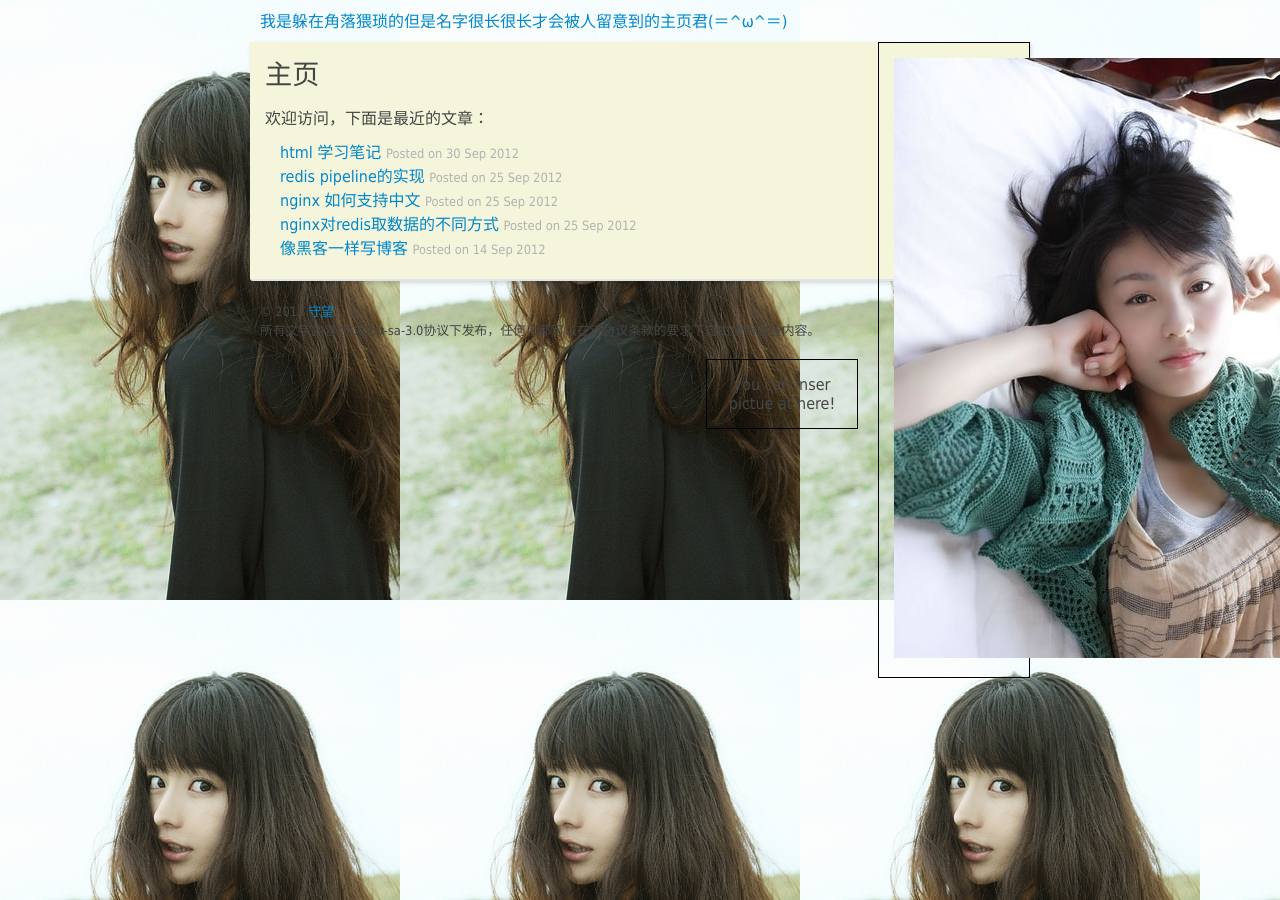
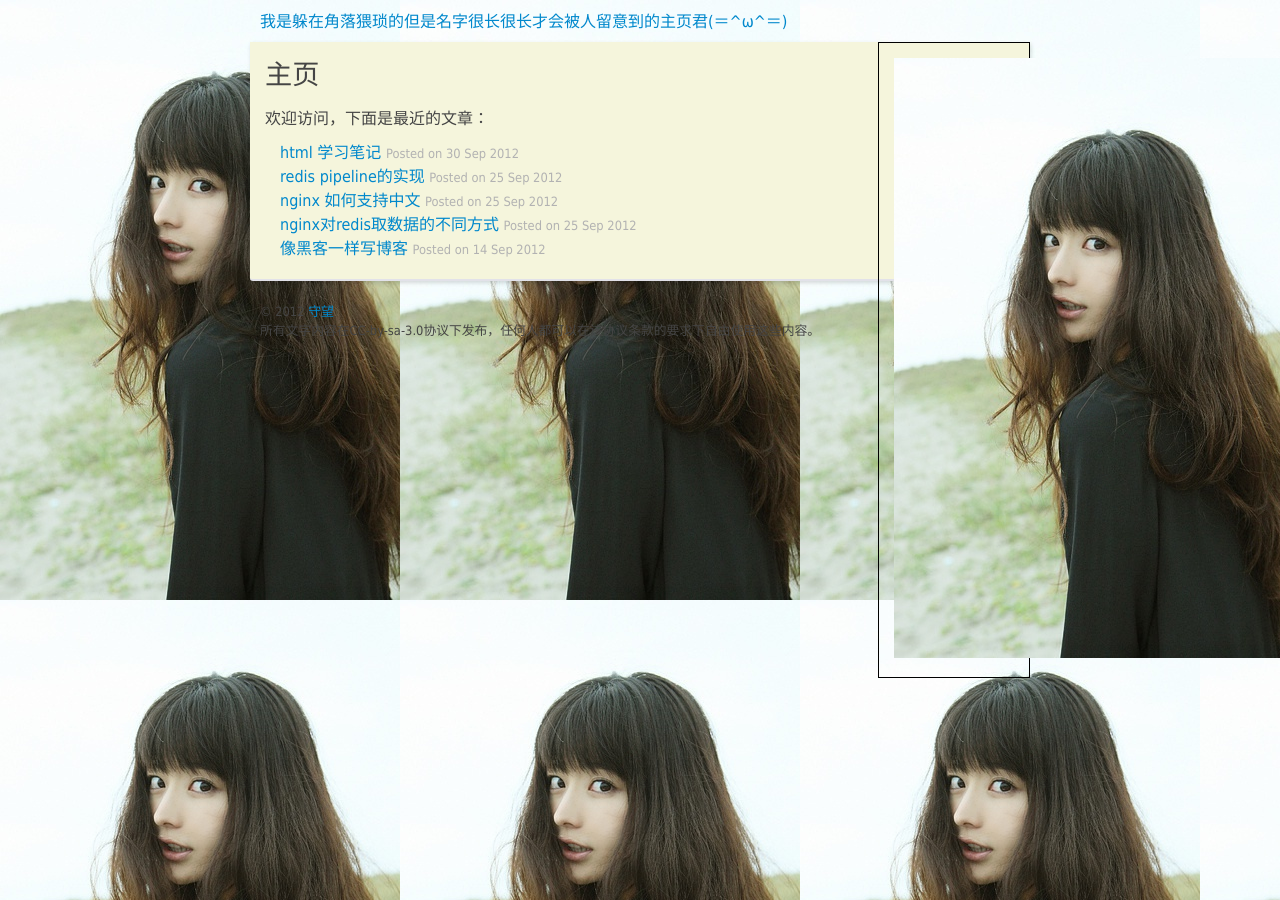
Before and after one commit to hopestar/hopestar.github.com, a Jekyll site: the page built from index.html, in a window 1280 px wide. Built offline with Jekyll 4.4.1, drawn with Linux system fonts in a browser that asks for light colours; Markdown is read by kramdown in place of the engine named in the settings.

Commit message:
Update _layouts/default.html

```diff
--- a/_layouts/default.html
+++ b/_layouts/default.html
@@ -13,7 +13,7 @@
   <a href="/">我是躲在角落猥琐的但是名字很长很长才会被人留意到的主页君(＝^ω^＝) </a>
   </div>
   <div id="sidebar">
-   <img src="/img/original_Bis0_46c3000037cf125d.jpg"><br />
+   <img src="/img/original_8xvD_67930000db92125f.jpg"><br />
   </div>
   {{ content }}
 
@@ -23,7 +23,4 @@
 
   <script>hljs.initHighlightingOnLoad();</script>
 </body>
-  <div id="sidebar">
-  you can inser pictue at here!
-  </div>
 </html>
```
